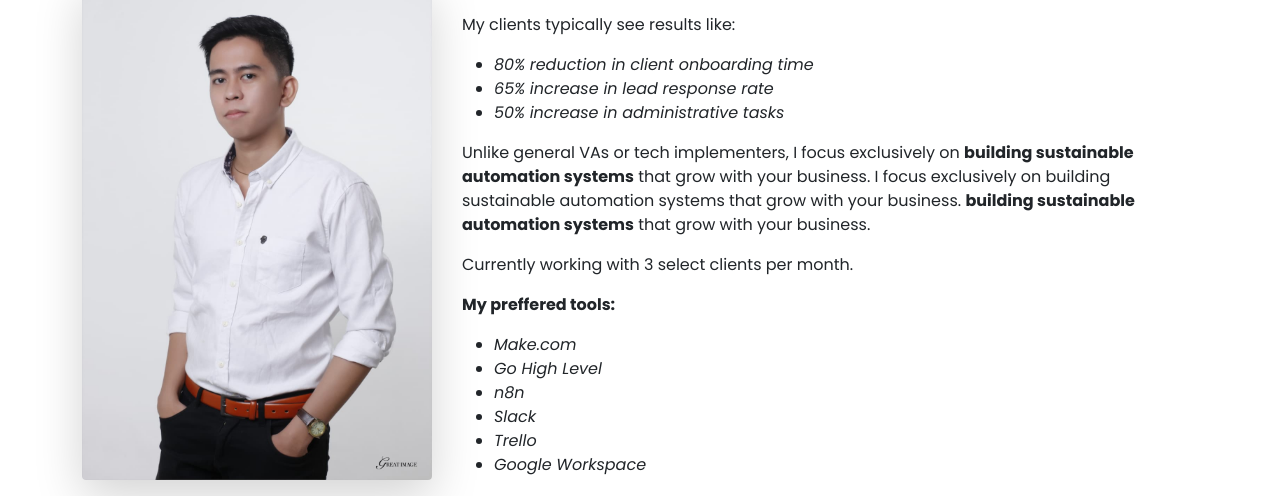
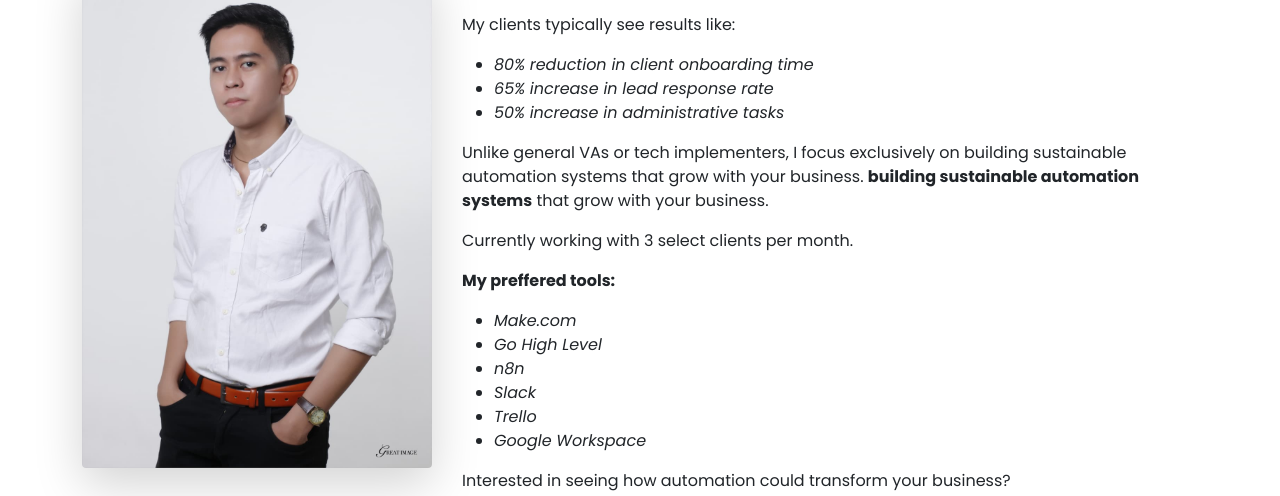
Before and after one commit to jsbuhay/automation, a plain HTML site: page index.html in a window 1280 px wide. Shown: the part 266-762 px from the top of the page. Drawn offline with nearby package versions, Linux system fonts and the light colour scheme.

Commit message:
updated redundant sub-headline.html

```diff
--- a/index.html
+++ b/index.html
@@ -55,7 +55,7 @@
                         <li><em>65% increase in lead response rate</em></li>
                         <li><em>50% increase in administrative tasks</em></li>
                     </ul>
-                    <p>Unlike general VAs or tech implementers, I focus exclusively on <strong>building sustainable automation systems</strong> that grow with your business. I focus exclusively on building sustainable automation systems that grow with your business. <strong>building sustainable automation systems</strong> that grow with your business.</p>
+                    <p>Unlike general VAs or tech implementers, I focus exclusively on building sustainable automation systems that grow with your business. <strong>building sustainable automation systems</strong> that grow with your business.</p>
 
                     <p>Currently working with 3 select clients per month. </p>
                     <p><strong>My preffered tools:</strong></p>
```
